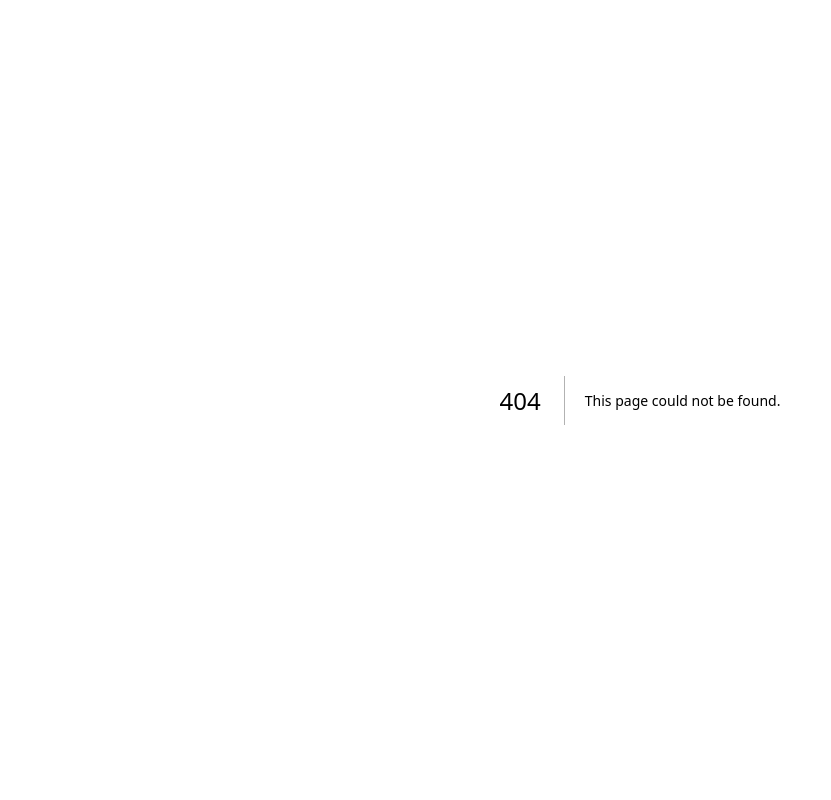
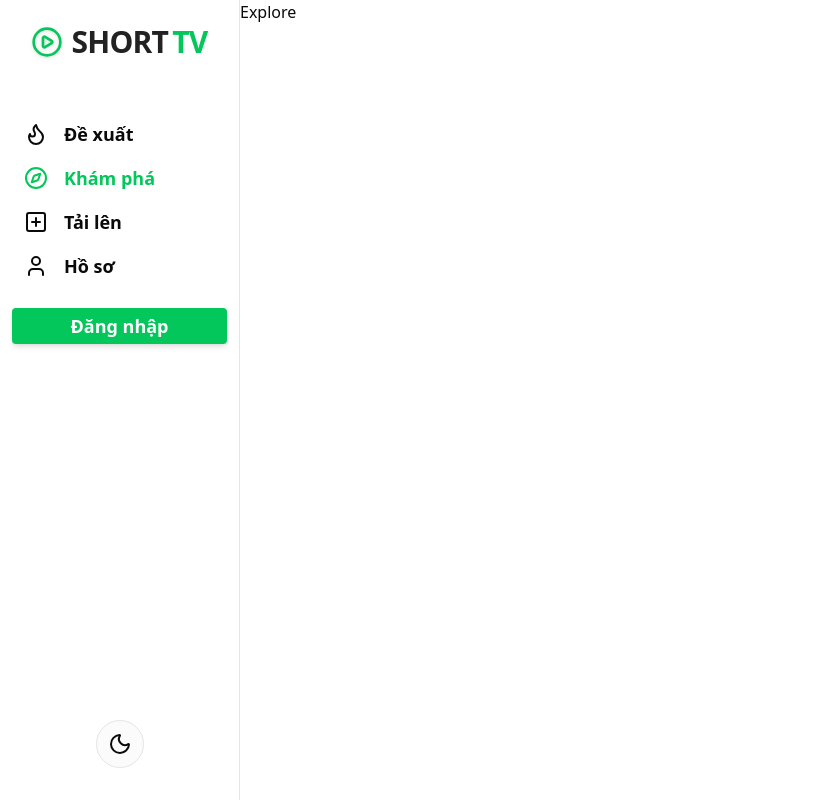
Before and after one commit to hoanggaphan/Naver-TV-Short-Clone, a Next.js app: page /explore in a window 1280 px wide. Before the commit this address had no page. Shown: the whole page, without its empty margins (0-831 px from the left). Built offline with nearby package versions, Linux system fonts and the light colour scheme; no server answers.

Commit message:
Refactor layout and navigation components; remove unused Home component, adjust SideNav for dynamic routing, and simplify Logo component by removing unnecessary state management.

```diff
--- /dev/null
+++ b/src/app/(tv-short)/explore/page.tsx
@@ -0,0 +1,7 @@
+export default async function Explore() {
+  return (
+    <div>
+        Explore
+    </div>
+  );
+}
--- /dev/null
+++ b/src/app/(tv-short)/layout.tsx
@@ -0,0 +1,16 @@
+import SideNav from "@/components/web/side-nav"
+
+export default function Layout({
+    children,
+  }: {
+    children: React.ReactNode
+  }) {
+    return (
+        <div className="flex">
+            <SideNav/>
+            <div className="flex-1">
+                {children}
+            </div>
+        </div>
+    )
+}
--- /dev/null
+++ b/src/app/(tv-short)/page.tsx
@@ -0,0 +1,5 @@
+import VideoFeed from "@/components/web/video-feed";
+
+export default async function Home() {
+  return <VideoFeed />;
+}
--- /dev/null
+++ b/src/app/(tv-short)/profile/page.tsx
@@ -0,0 +1,7 @@
+export default async function Profile() {
+    return (
+      <div>
+          Profile
+      </div>
+    );
+  }
--- /dev/null
+++ b/src/app/(tv-short)/upload/page.tsx
@@ -0,0 +1,7 @@
+export default async function Upload() {
+    return (
+      <div>
+          Upload
+      </div>
+    );
+  }
--- a/src/app/layout.tsx
+++ b/src/app/layout.tsx
@@ -36,7 +36,7 @@ export default function RootLayout({
             disableTransitionOnChange
           >
             <SessionProvider>
-              {children}
+                {children}
             </SessionProvider>
           </ThemeProvider>
       </body>
--- /dev/null
+++ b/src/app/not-found.tsx
@@ -0,0 +1,20 @@
+import Link from 'next/link'
+import { Button } from '@/components/ui/button'
+import Logo from '@/components/web/logo'
+import { Ghost } from 'lucide-react'
+
+export default function NotFound() {
+  return (
+    <div className="min-h-[70vh] flex flex-col items-center justify-center gap-6 text-center">
+      <Logo />
+      <div className="flex flex-col items-center gap-2">
+        <Ghost className="size-16 text-muted-foreground animate-bounce" />
+        <h2 className="text-4xl font-bold tracking-tight">404 - Không tìm thấy trang</h2>
+        <p className="text-muted-foreground text-lg max-w-[500px]">Xin lỗi, chúng tôi không thể tìm thấy nội dung bạn yêu cầu.<br/>Hãy kiểm tra lại đường dẫn hoặc quay về trang chủ.</p>
+      </div>
+      <Button asChild className="mt-4">
+        <Link href="/">Quay về trang chủ</Link>
+      </Button>
+    </div>
+  )
+}
--- a/src/app/page.tsx
+++ /dev/null
@@ -1,13 +0,0 @@
-import SideNav from "@/components/web/side-nav";
-import VideoFeed from "@/components/web/video-feed";
-
-export default async function Home() {
-  return (
-    <div className="flex">
-      <SideNav/>
-      <div className="flex-1">
-        <VideoFeed />
-      </div>
-    </div>
-  );
-}
--- a/src/components/web/logo.tsx
+++ b/src/components/web/logo.tsx
@@ -1,13 +1,10 @@
+'use client'
+
 import { PlayCircle } from "lucide-react";
 import { useTheme } from "next-themes";
-import { useState, useEffect } from "react";
 
 export default function Logo() {
   const { theme } = useTheme();
-  const [mounted, setMounted] = useState(false);
-  useEffect(() => setMounted(true), []);
-  if (!mounted) return null;
-
   const isDark = theme === "dark";
   const textMain = isDark ? "white" : "#222";
 
--- a/src/components/web/side-nav.tsx
+++ b/src/components/web/side-nav.tsx
@@ -4,23 +4,24 @@ import Logo from "./logo";
 import { Compass, Flame, PlusSquare, User, Sun, Moon } from "lucide-react";
 import { Button } from "@/components/ui/button";
 import { useTheme } from "next-themes";
-import { useState, useEffect } from "react";
+import { useState } from "react";
 import LoginModal from "./login-modal";
 import { signOut, useSession } from 'next-auth/react';
+import { usePathname } from "next/navigation";
+import { cn } from "@/lib/utils";
+import Link from "next/link";
 
 const navItems = [
-  { label: "Đề xuất", icon: Flame },
-  { label: "Khám phá", icon: Compass },
-  { label: "Tải lên", icon: PlusSquare },
-  { label: "Hồ sơ", icon: User },
+  { label: "Đề xuất", icon: Flame, url: '/' },
+  { label: "Khám phá", icon: Compass, url: '/explore' },
+  { label: "Tải lên", icon: PlusSquare, url: '/upload' },
+  { label: "Hồ sơ", icon: User, url: '/profile' },
 ];
 
 function ThemeToggleButton() {
   const { theme, setTheme } = useTheme();
-  const [mounted, setMounted] = useState(false);
-  useEffect(() => setMounted(true), []);
-  if (!mounted) return null;
   const isDark = theme === "dark";
+
   return (
     <Button
       variant="ghost"
@@ -35,25 +36,33 @@ function ThemeToggleButton() {
 
 export default function SideNav() {
   const [showLoginModal, setShowLoginModal] = useState(false);
-
   const session = useSession();
   const isAuthenticated = session?.status === "authenticated";
+  const pathname = usePathname();
 
   return (
     <div className="flex flex-col w-[240px] min-h-screen border-r border-border bg-background">
       <aside className="flex flex-col items-center py-6 gap-6 flex-1">
         <Logo />
         <nav className="flex flex-col gap-2 w-full mt-8">
-          {navItems.map(({ label, icon: Icon }) => (
+          {navItems.map(({ label, icon: Icon, url }) => {
+            const isActive = url === "/"
+              ? pathname === "/"
+              : pathname.startsWith(url);
+            return (
               <Button
                 key={label}
+                asChild
                 variant="ghost"
                 className="flex items-center gap-4 px-6 py-3 rounded w-[90%] mx-auto text-lg font-semibold hover:bg-accent/60 transition-colors justify-start"
               >
-              <Icon className="size-6" />
-              <span className="hidden md:inline">{label}</span>
+                <Link href={url}>
+                  <Icon className={cn("size-6", isActive && "text-[#03c75a]")} />
+                  <span className={cn("hidden md:inline", isActive && "text-[#03c75a]")}>{label}</span>
+                </Link>
               </Button>
-          ))}
+            );
+          })}
         </nav>
         {
             isAuthenticated ?
```
Lines whose indentation alone changed are shown as unchanged.
